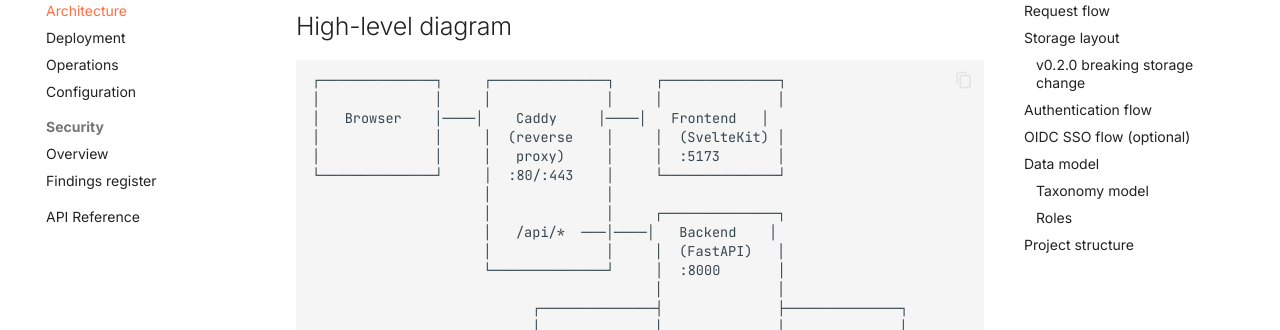
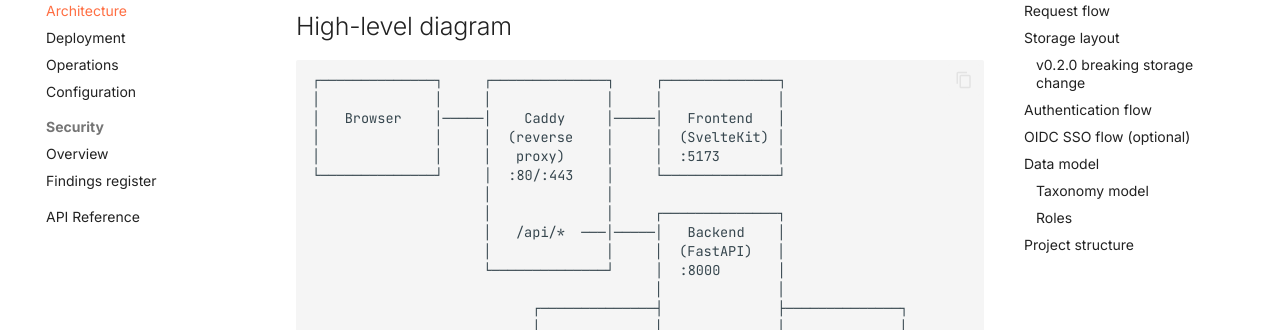
Before and after one commit to raymond-itsec/vulnledger, an MkDocs documentation site: the page built from docs/architecture.md, in a window 1280 px wide and 900 px high, scrolled down 941 px. Shown: the part 151-481 px from the top of the window. Built offline with MkDocs 1.6.1 and Material for MkDocs 9.7.7, drawn with Linux system fonts in a browser that asks for light colours; comment, search, counter and statistics services are not loaded.

````diff
--- a/docs/architecture.md
+++ b/docs/architecture.md
@@ -26,13 +26,13 @@
 ```
 ┌──────────────┐     ┌──────────────┐     ┌──────────────┐
 │              │     │              │     │              │
-│   Browser    │────│    Caddy     │────│   Frontend   │
+│   Browser    │─────│    Caddy     │─────│   Frontend   │
 │              │     │  (reverse    │     │  (SvelteKit) │
 │              │     │   proxy)     │     │  :5173       │
 └──────────────┘     │  :80/:443    │     └──────────────┘
                      │              │
                      │              │     ┌──────────────┐
-                     │   /api/*  ───│────│   Backend    │
+                     │   /api/*  ───│─────│   Backend    │
                      │              │     │  (FastAPI)   │
                      └──────────────┘     │  :8000       │
                                           │              │
````
